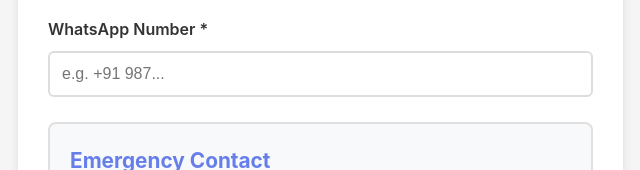
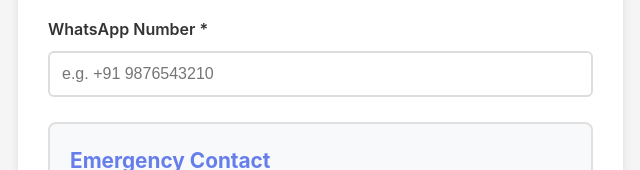
Before and after one commit to AbhinavKoul/house-rules-app, a website: page public/index.html in a window 1280 px wide. Shown: the part 890-1060 px from the top of the page, 637-1277 px from the left. Drawn offline with nearby package versions, Linux system fonts and the light colour scheme; no server answers.

Commit message:
Use full example number in WhatsApp placeholder

```diff
--- a/public/index.html
+++ b/public/index.html
@@ -59,7 +59,7 @@
 
                     <div class="form-group">
                         <label for="whatsappNumber">WhatsApp Number *</label>
-                        <input type="tel" id="whatsappNumber" name="whatsappNumber" required placeholder="e.g. +91 987...">
+                        <input type="tel" id="whatsappNumber" name="whatsappNumber" required placeholder="e.g. +91 9876543210">
                     </div>
 
                     <div class="emergency-contact-section">
```
